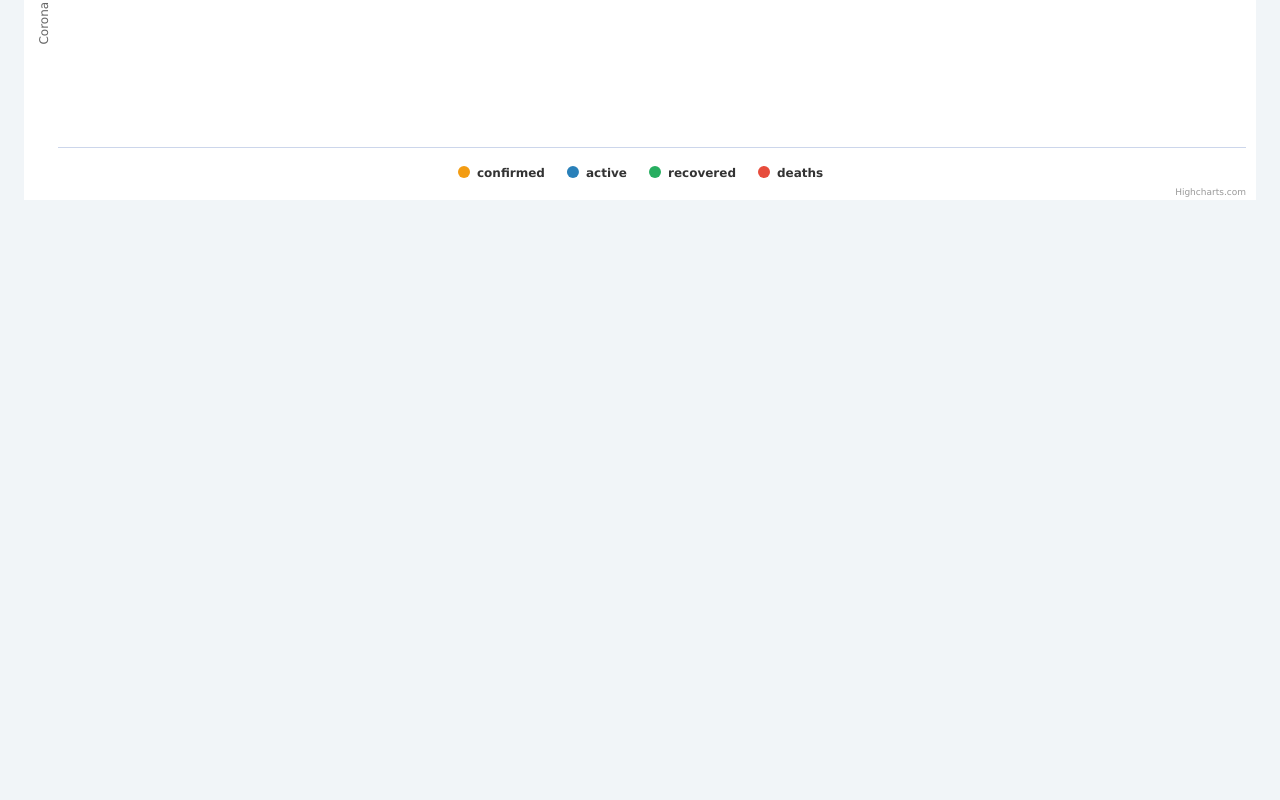
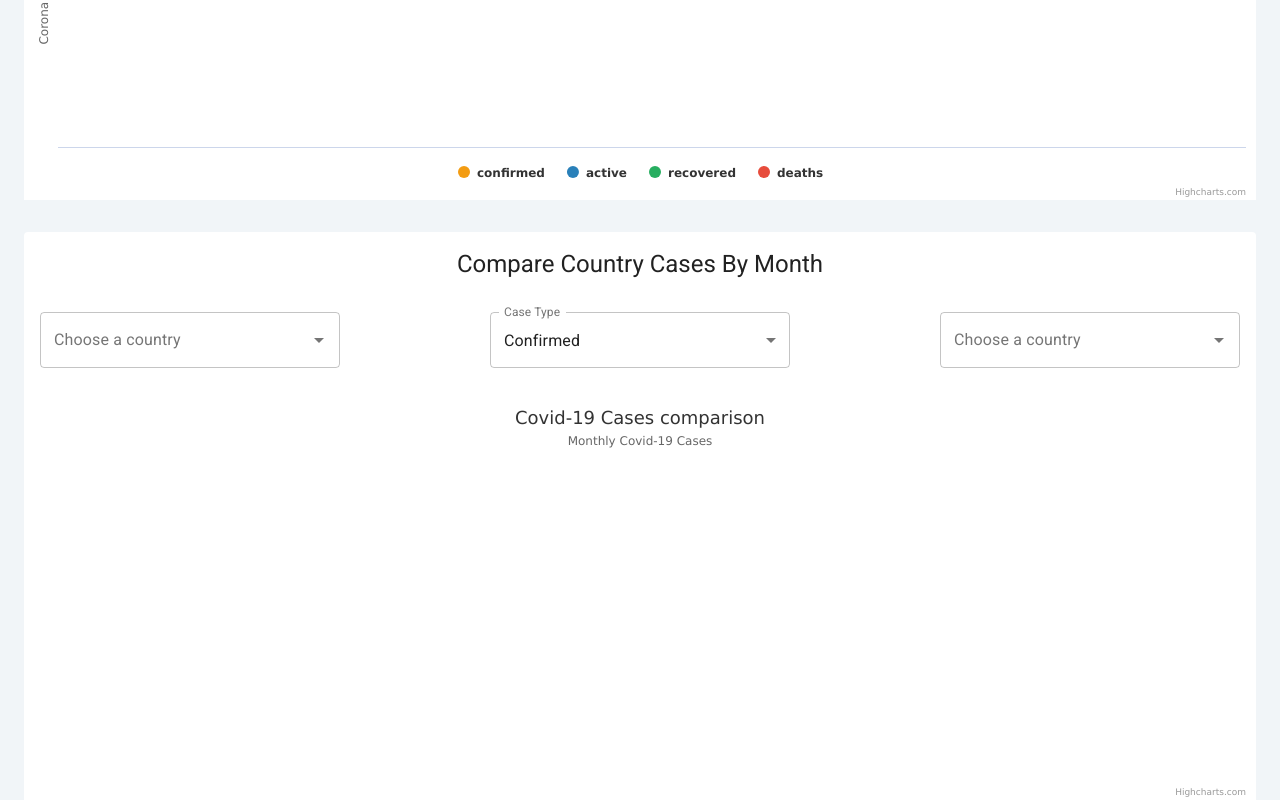
Before and after one commit to doc22940/covid-tracker, a React (Create React App) app: page /stats in a window 1280 px wide. Shown: the part 368-1168 px from the top of the page. Before the commit the page ends 800 px from the top, so only its background shows below. Built offline with nearby package versions, Linux system fonts and the light colour scheme; no server answers.

Commit message:
added chart to compare cases by country

```diff
--- /dev/null
+++ b/src/components/MonthlyComparisonChart.js
@@ -0,0 +1,20 @@
+import React from 'react';
+import Highcharts from 'highcharts';
+import HighchartsReact from 'highcharts-react-official';
+
+import { createChartOption } from '../helpers/util';
+
+function MonthlyComparisonChart({ data1, data2, caseType }) {
+    return (
+        <HighchartsReact
+            highcharts={Highcharts}
+            options={createChartOption({
+                type: 'line',
+                caseType,
+                data: [data1, data2],
+            })}
+        />
+    );
+}
+
+export default MonthlyComparisonChart;
--- a/src/helpers/util.js
+++ b/src/helpers/util.js
@@ -108,3 +108,58 @@ export const createColumnChartOptions = (timeline, country) => {
     console.log(options);
     return options;
 };
+
+export const createChartOption = (optionsData) => {
+    const months = 'Jan,Feb,Mar,Apr,May,Jun,Jul,Aug,Sept,Oct,Nov,Dec'.split(
+        ','
+    );
+
+    let series = optionsData.data.map((item) => {
+        if (!item.timeline) {
+            return null;
+        }
+
+        const cases = getMonthWiseCases(item.timeline);
+
+        const series = {
+            name: item.country,
+            // color: item.color,
+            colorByPoint: false,
+            data: [],
+        };
+
+        for (let key in cases) {
+            series.data.push({
+                name: months[key],
+                y: cases[key][optionsData.caseType],
+            });
+        }
+
+        return series;
+    });
+
+    series = series.filter((item) => !!item);
+
+    const options = {
+        chart: {
+            type: optionsData.type,
+        },
+        subtitle: {
+            text: 'Monthly Covid-19 Cases',
+        },
+        title: {
+            text: 'Covid-19 Cases comparison',
+        },
+        xAxis: {
+            type: 'category',
+        },
+        yAxis: {
+            title: {
+                text: 'Corona Cases',
+            },
+        },
+        series,
+    };
+
+    return options;
+};
--- a/src/views/Statistics.js
+++ b/src/views/Statistics.js
@@ -1,15 +1,47 @@
 import React, { useState, useEffect } from 'react';
-import { Container, Grid, Paper } from '@material-ui/core';
+import {
+    Container,
+    Grid,
+    Paper,
+    FormControl,
+    InputLabel,
+    Select,
+    MenuItem,
+    Typography,
+} from '@material-ui/core';
+import { makeStyles } from '@material-ui/core/styles';
+
 import MonthlyChart from '../components/MonthlyChart';
-
 import CountrySelect from '../components/CountrySelect';
 import { getTimelineByCountry, getCountryList } from '../helpers/api';
+import MonthlyComparisonChart from '../components/MonthlyComparisonChart';
+
+const useStyles = makeStyles((theme) => ({
+    comparisonContainer: {
+        '&>div': {
+            marginBottom: '1rem',
+        },
+    },
+}));
 
 function Statistics() {
     const [timeline, setTimeline] = useState(null);
     const [countries, setCountries] = useState([]);
     const [selectedCountry, setSelectedCountry] = useState('Global');
     const [selectedCountryCode, setSelectedCountryCode] = useState('');
+    const [compareCountryOne, setCompareCountryOne] = useState('');
+    const [compareCountryTwo, setCompareCountryTwo] = useState('');
+    const [compareCountryCodeOne, setCompareCountryCodeOne] = useState('');
+    const [compareCountryCodeTwo, setCompareCountryCodeTwo] = useState('');
+    const [compareCountryOneTimeline, setCompareCountryOneTimeline] = useState(
+        null
+    );
+    const [compareCountryTwoTimeline, setCompareCountryTwoTimeline] = useState(
+        null
+    );
+    const [compareCaseType, setCompareCaseType] = useState('confirmed');
+
+    const styles = useStyles();
 
     useEffect(() => {
         getCountryList().then((response) => {
@@ -26,6 +58,36 @@ function Statistics() {
             setTimeline(data.data.timeline || data.data);
         });
     }, [selectedCountryCode]);
+
+    useEffect(() => {
+        if (!compareCountryCodeOne) {
+            return;
+        }
+        getTimelineByCountry(compareCountryCodeOne).then((response) => {
+            const { data } = response;
+            setCompareCountryOneTimeline(data.data.timeline || data.data);
+        });
+    }, [compareCountryCodeOne]);
+
+    useEffect(() => {
+        if (!compareCountryCodeTwo) {
+            return;
+        }
+
+        getTimelineByCountry(compareCountryCodeTwo).then((response) => {
+            const { data } = response;
+            setCompareCountryTwoTimeline(data.data.timeline || data.data);
+        });
+    }, [compareCountryCodeTwo]);
+
+    const data1 = {
+        country: compareCountryOne,
+        timeline: compareCountryOneTimeline,
+    };
+    const data2 = {
+        country: compareCountryTwo,
+        timeline: compareCountryTwoTimeline,
+    };
 
     return (
         <Container>
@@ -65,6 +127,98 @@ function Statistics() {
                     </Grid>
                 </Grid>
             </Grid>
+            <Grid
+                container
+                direction="row"
+                alignItems="center"
+                component={Paper}
+                elevation={0}
+                style={{ marginTop: ' 2rem' }}
+            >
+                <Grid item xs={12}>
+                    <Grid container direction="column" justify="center">
+                        <Grid
+                            item
+                            xs={12}
+                            style={{ margin: '1rem', textAlign: 'center' }}
+                        >
+                            <Typography variant="h5">
+                                Compare Country Cases By Month
+                            </Typography>
+                        </Grid>
+                        <Grid item xs={12} style={{ margin: '1rem' }}>
+                            <Grid
+                                container
+                                justify="space-between"
+                                className={styles.comparisonContainer}
+                            >
+                                <Grid item>
+                                    <CountrySelect
+                                        countries={countries}
+                                        changeHandler={(e, value) => {
+                                            setCompareCountryOne(
+                                                value ? value.name : ''
+                                            );
+                                            setCompareCountryCodeOne(
+                                                value ? value.iso2 : ''
+                                            );
+                                        }}
+                                    />
+                                </Grid>
+                                <Grid item>
+                                    <FormControl
+                                        variant="outlined"
+                                        style={{ width: '300px' }}
+                                    >
+                                        <InputLabel id="demo-simple-select-outlined-label">
+                                            Case Type
+                                        </InputLabel>
+                                        <Select
+                                            label="Case Type"
+                                            value={compareCaseType}
+                                            onChange={(event) =>
+                                                setCompareCaseType(
+                                                    event.target.value
+                                                )
+                                            }
+                                        >
+                                            <MenuItem value="confirmed">
+                                                Confirmed
+                                            </MenuItem>
+                                            <MenuItem value="active">
+                                                Active
+                                            </MenuItem>
+                                            <MenuItem value="deaths">
+                                                Deaths
+                                            </MenuItem>
+                                        </Select>
+                                    </FormControl>
+                                </Grid>
+                                <Grid item>
+                                    <CountrySelect
+                                        countries={countries}
+                                        changeHandler={(e, value) => {
+                                            setCompareCountryTwo(
+                                                value ? value.name : ''
+                                            );
+                                            setCompareCountryCodeTwo(
+                                                value ? value.iso2 : ''
+                                            );
+                                        }}
+                                    />
+                                </Grid>
+                            </Grid>
+                        </Grid>
+                        <Grid item xs={12}>
+                            <MonthlyComparisonChart
+                                caseType={compareCaseType}
+                                data1={data1}
+                                data2={data2}
+                            />
+                        </Grid>
+                    </Grid>
+                </Grid>
+            </Grid>
         </Container>
     );
 }
```
